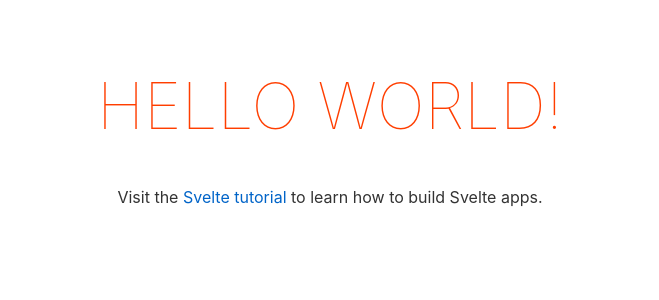
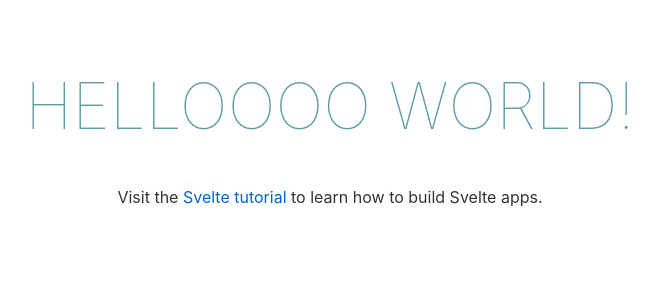
Before and after one commit to MBlazina/asynclab, a Svelte app: page / in a window 1280 px wide. Shown: the top 300 px of the page, without its empty margins (310-969 px from the left). Built offline with nearby package versions, Linux system fonts and the light colour scheme.

Commit message:
scss, variables

```diff
--- a/rollup.config.js
+++ b/rollup.config.js
@@ -1,9 +1,10 @@
-import svelte from 'rollup-plugin-svelte';
-import resolve from '@rollup/plugin-node-resolve';
-import commonjs from '@rollup/plugin-commonjs';
-import livereload from 'rollup-plugin-livereload';
-import { terser } from 'rollup-plugin-terser';
+import svelte from "rollup-plugin-svelte";
+import resolve from "@rollup/plugin-node-resolve";
+import commonjs from "@rollup/plugin-commonjs";
+import livereload from "rollup-plugin-livereload";
+import { terser } from "rollup-plugin-terser";
 
+import sveltePreprocess from "svelte-preprocess";
 const production = !process.env.ROLLUP_WATCH;
 
 function serve() {
@@ -16,34 +17,50 @@ function serve() {
   return {
     writeBundle() {
       if (server) return;
-			server = require('child_process').spawn('npm', ['run', 'start', '--', '--dev'], {
-				stdio: ['ignore', 'inherit', 'inherit'],
-				shell: true
-			});
+      server = require("child_process").spawn(
+        "npm",
+        ["run", "start", "--", "--dev"],
+        {
+          stdio: ["ignore", "inherit", "inherit"],
+          shell: true,
+        }
+      );
 
-			process.on('SIGTERM', toExit);
-			process.on('exit', toExit);
-		}
+      process.on("SIGTERM", toExit);
+      process.on("exit", toExit);
+    },
   };
 }
 
 export default {
-	input: 'src/main.js',
+  input: "src/main.js",
   output: {
     sourcemap: true,
-		format: 'iife',
-		name: 'app',
-		file: 'public/build/bundle.js'
+    format: "iife",
+    name: "app",
+    file: "public/build/bundle.js",
   },
   plugins: [
     svelte({
+      preprocess: sveltePreprocess({
+        sourceMap: !production,
+        scss: {
+          // We can use a path relative to the root because
+          // svelte-preprocess automatically adds it to `includePaths`
+          // if none is defined.
+          prependData: `@import 'src/styles/variables.scss';`,
+        },
+        postcss: {
+          plugins: [require("autoprefixer")()],
+        },
+      }),
       // enable run-time checks when not in production
       dev: !production,
       // we'll extract any component CSS out into
       // a separate file - better for performance
-			css: css => {
-				css.write('bundle.css');
-			}
+      css: (css) => {
+        css.write("bundle.css");
+      },
     }),
 
     // If you have external dependencies installed from
@@ -53,7 +70,7 @@ export default {
     // https://github.com/rollup/plugins/tree/master/packages/commonjs
     resolve({
       browser: true,
-			dedupe: ['svelte']
+      dedupe: ["svelte"],
     }),
     commonjs(),
 
@@ -63,13 +80,13 @@ export default {
 
     // Watch the `public` directory and refresh the
     // browser on changes when not in production
-		!production && livereload('public'),
+    !production && livereload("public"),
 
     // If we're building for production (npm run build
     // instead of npm run dev), minify
-		production && terser()
+    production && terser(),
   ],
   watch: {
-		clearScreen: false
-	}
+    clearScreen: false,
+  },
 };
--- a/src/App.svelte
+++ b/src/App.svelte
@@ -3,24 +3,26 @@
 </script>
 
 <main>
-	<h1>Hello {name}!</h1>
+	<h1>Helloooo {name}!</h1>
 	<p>Visit the <a href="https://svelte.dev/tutorial">Svelte tutorial</a> to learn how to build Svelte apps.</p>
 </main>
 
-<style>
+<!--ADD lang="scss", variables "$primary" from rollup.config scss({prependData})-->
+<style lang="scss">
 	main {
 		text-align: center;
 		padding: 1em;
 		max-width: 240px;
 		margin: 0 auto;
-	}
-
-	h1 {
-		color: #ff3e00;
+		h1 {
+		color:$primary;
 		text-transform: uppercase;
 		font-size: 4em;
 		font-weight: 100;
 	}
+	}
+
+
 
 	@media (min-width: 640px) {
 		main {
--- /dev/null
+++ b/src/styles/variables.scss
@@ -0,0 +1 @@
+$primary: cadetBlue;
```
Also changed, not shown: package.json (+6 -1 lines), 1 other file (tests, documents, lock files or other folders). Lines whose indentation alone changed are shown as unchanged.
